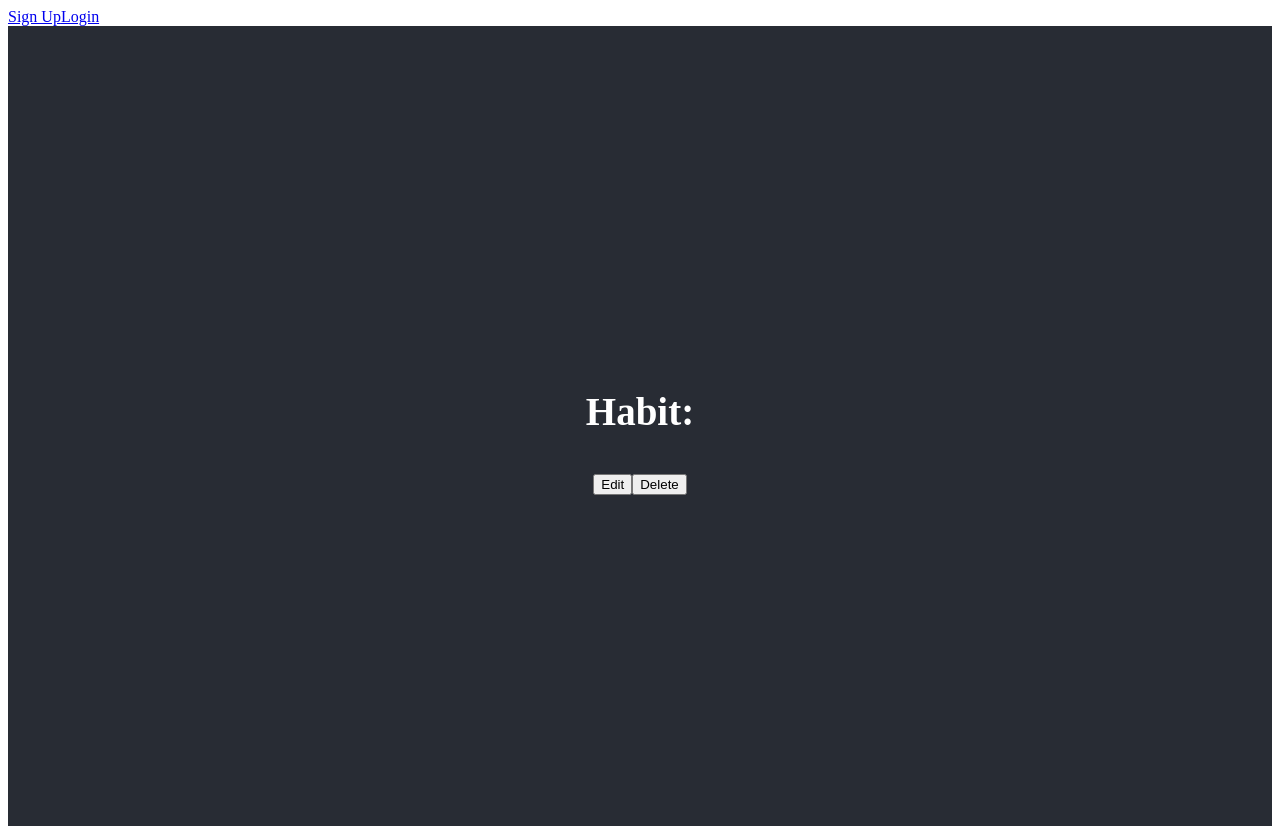
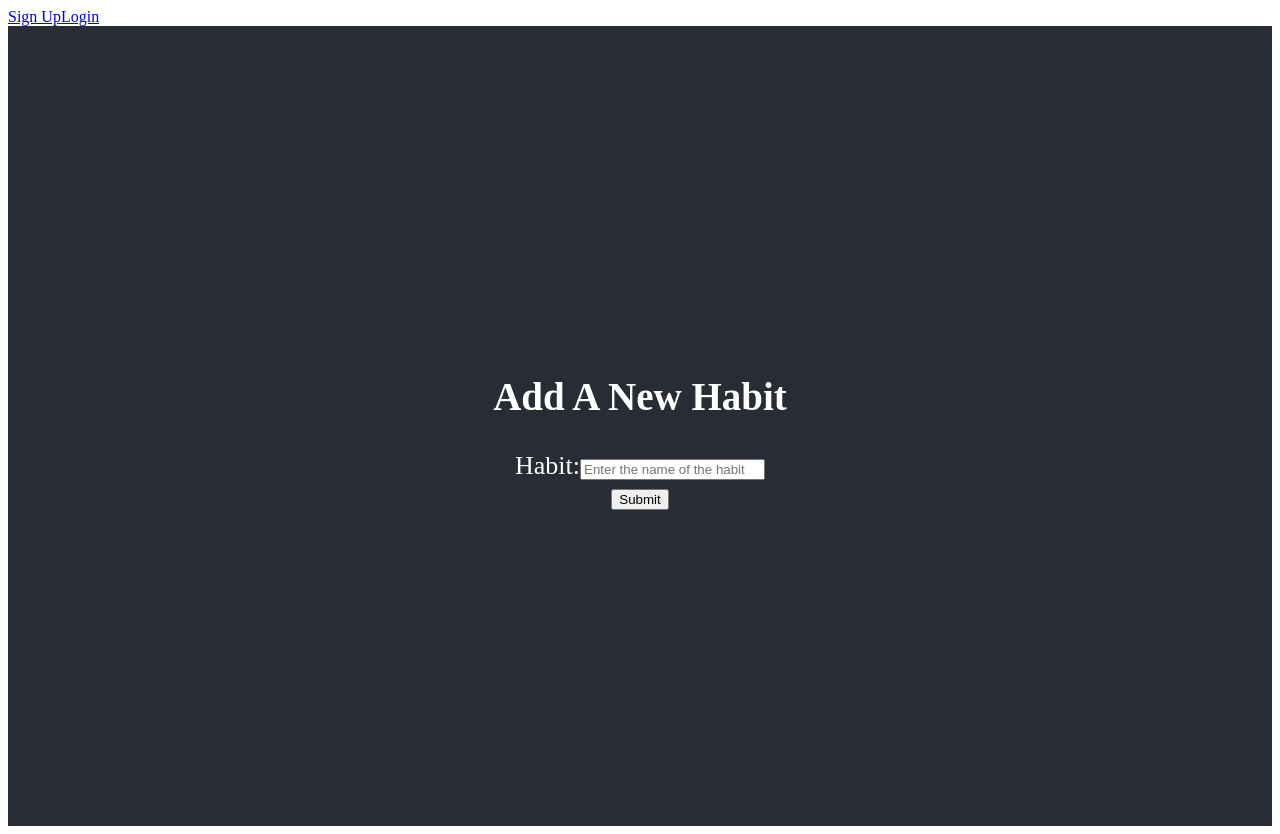
Before and after one commit to KailaMichelle/Habitude, a React (Create React App) app: page /habits/new in a window 1280 px wide. Built offline with nearby package versions, Linux system fonts and the light colour scheme.

Commit message:
trying to get habits to show on profile page. BUG: when you refresh page, the user data is lost

```diff
--- a/src/config/routes.js
+++ b/src/config/routes.js
@@ -23,14 +23,14 @@ export default({ currentUser, setCurrentUser }) => (
         <UserContainer currentUser={currentUser}/>
         } />
 
-        {/* Habit Show Page */}
-        <Route path='/habits/:id' render = {props => <Habit {...props} currentUser={currentUser} />}  />
         {/* Add New Habit */}
         <Route path='/habits/new' render={() =>
             <NewHabitContainer currentUser={currentUser}/>}
             />
         {/* Edit Habit */}
         <Route path='/habits/:id/edit' component={EditHabitForm} />
+        {/* Habit Show Page */}
+        <Route path='/habits/:id' render = {props => <Habit {...props} currentUser={currentUser} />}  />
 
 
     </Switch>
--- a/src/containers/NewHabitContainer.js
+++ b/src/containers/NewHabitContainer.js
@@ -22,7 +22,7 @@ class NewHabitContainer extends React.Component {
     HabitModel.createHabit(this.state)
       .then((result) => {
       });
-    this.props.history.push('/habits');
+    this.props.history.push('/');
   }
 
   toggle = () => {
```
